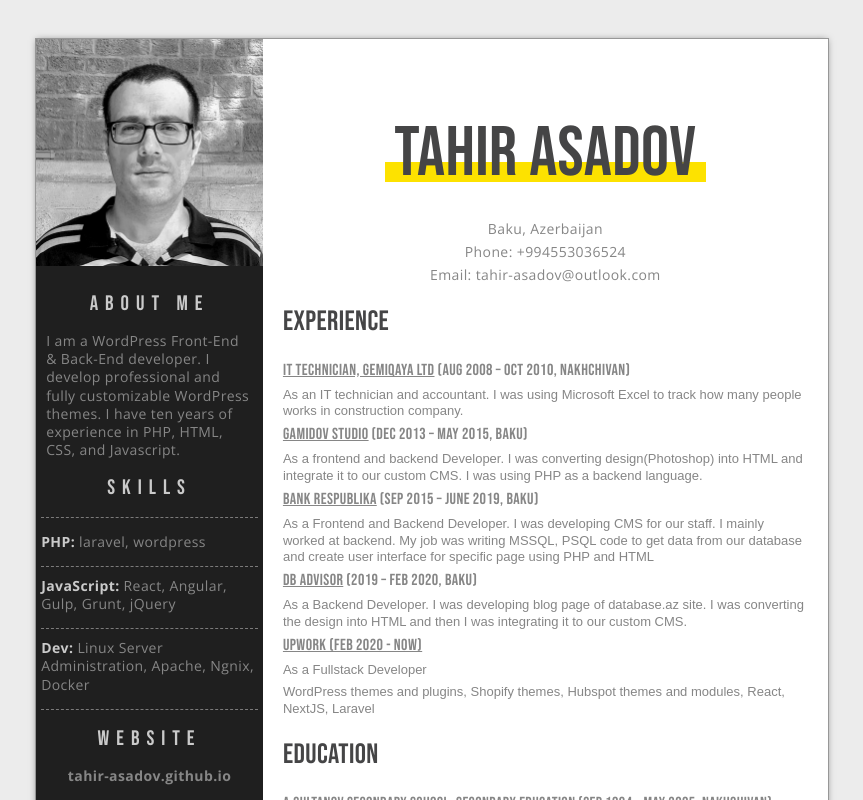
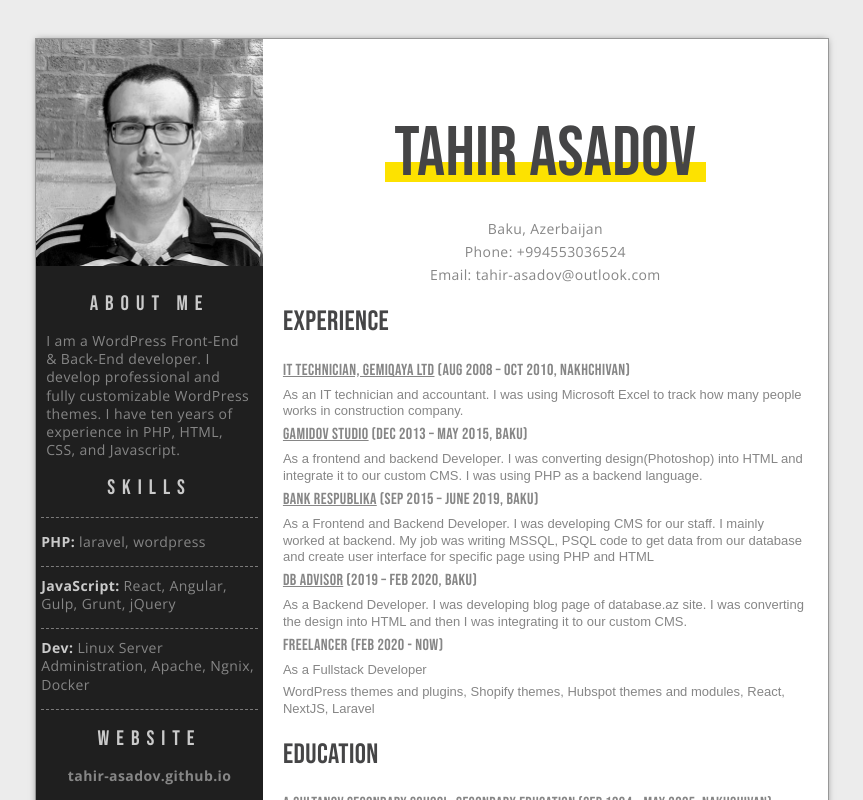
Before and after one commit to tahir-asadov/CV, a plain HTML site: page index.html in a window 1280 px wide. Shown: the top 800 px of the page, without its empty margins (208-1071 px from the left). Drawn offline with nearby package versions, Linux system fonts and the light colour scheme.

Commit message:
Remove Upwork link

```diff
--- a/index.html
+++ b/index.html
@@ -52,7 +52,7 @@
                 <p>As a Frontend and Backend Developer. I was developing CMS for our staff. I mainly worked at backend. My job was writing MSSQL, PSQL code to get data from our database and create user interface for specific page using PHP and HTML</p>
                 <h3><a href="https://database.az/en">DB Advisor</a> (2019 – Feb 2020, BAKU)</h3>
                 <p>As a Backend Developer. I was developing blog page of database.az site. I was converting the design into HTML and then I was integrating it to our custom CMS.</p>
-                <h3><a href="https://www.upwork.com/freelancers/~0116ab4cc56ee571df">Upwork (FEB 2020 - NOW)</a></h3>
+                <h3>Freelancer (FEB 2020 - NOW)</h3>
                 <p>As a Fullstack Developer</p>
                 <p>WordPress themes and plugins, Shopify themes, Hubspot themes and modules, React, NextJS, Laravel</p>
             </div><!-- .experience -->
```
